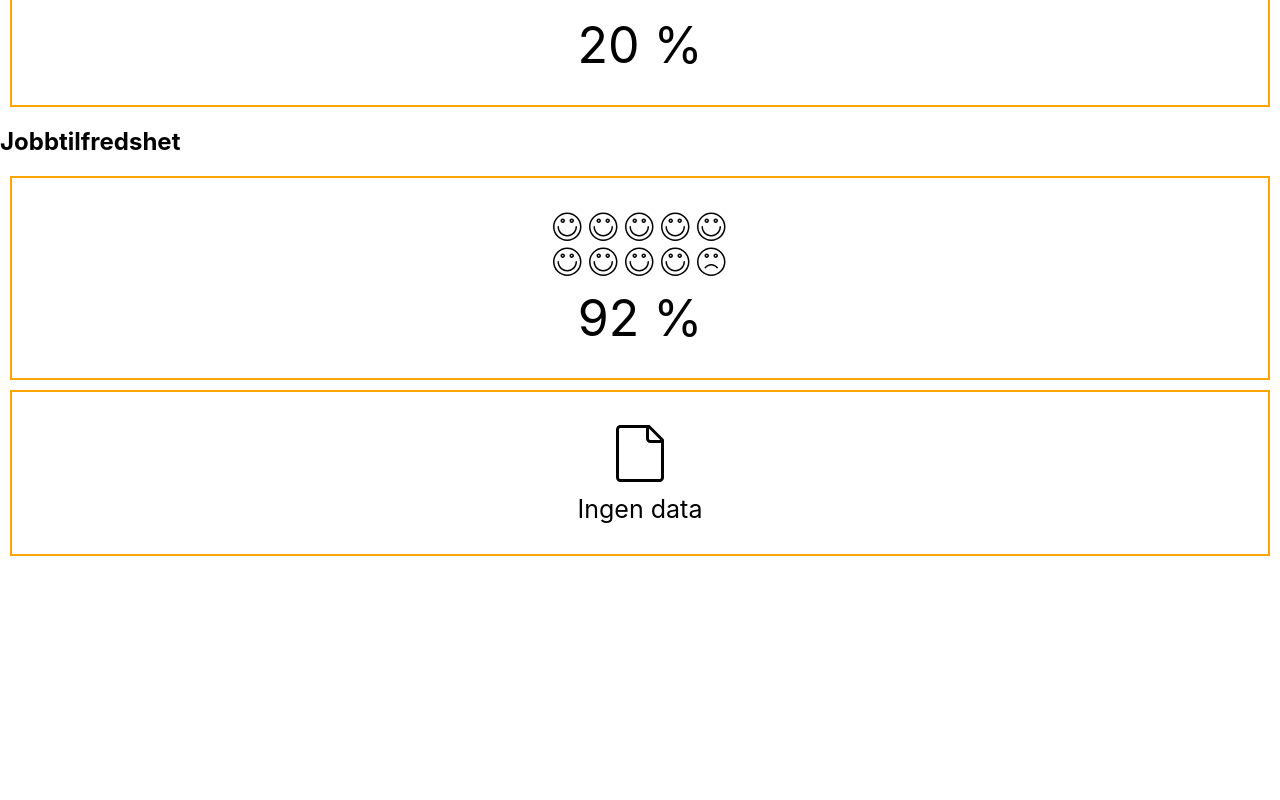
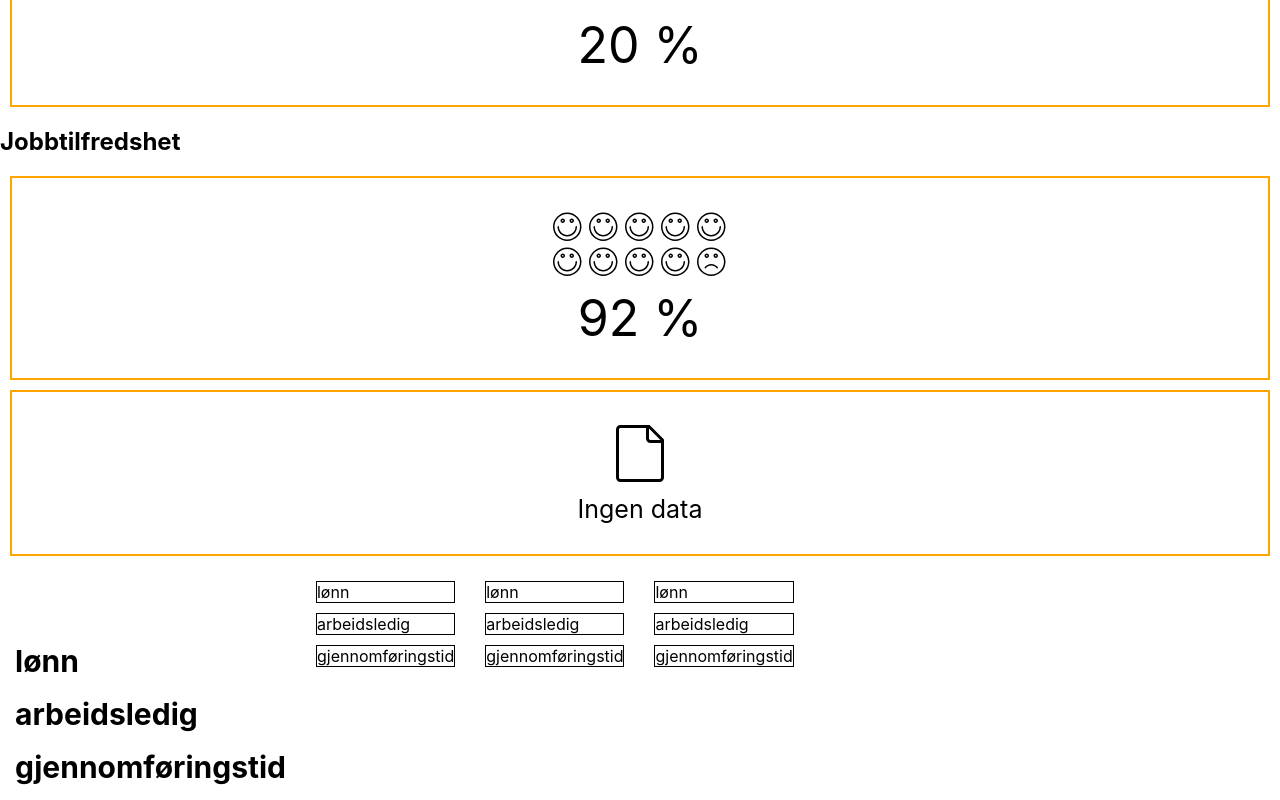
Before and after one commit to Utdanningsdirektoratet/sammenlignfrontend, a React (Create React App) app: page /sammenligne in a window 1280 px wide. Shown: the part 1595-2395 px from the top of the page. Before the commit the page ends 2161 px from the top, so only its background shows below. Built offline with nearby package versions, Linux system fonts and the light colour scheme.

Commit message:
first draft sammenligningsside

```diff
--- /dev/null
+++ b/src/components/pages/ComparisonPage.scss
@@ -0,0 +1,33 @@
+.flex-container {
+  display: flex;
+}
+
+.flex-item {
+  color: black;
+  &.title {
+    font-size: 30px;
+    font-weight: bold;
+    margin: 15px;
+  }
+
+  &.point-title {
+    vertical-align: middle;
+    margin-top: 17px;
+  }
+
+  &.component {
+    border: 1px;
+    border-color: black;
+    border-style: solid;
+
+    margin: 10px;
+  }
+}
+
+.flex-containter-row {
+  padding: 5px;
+}
+
+.flex-item-point {
+  margin-top: 60px;
+}
--- a/src/components/pages/ComparisonPage.tsx
+++ b/src/components/pages/ComparisonPage.tsx
@@ -12,7 +12,14 @@ import Jobbtilfredshet from "../visualizations/Jobbtilfredshet";
 // import { getData } from "../../data/data";
 import { RouteComponentProps } from "react-router";
 
-// import './ComparisonPage.css'
+import "./ComparisonPage.scss";
+
+const comparisonTypes = [
+  "y_bilmekaniker_lett",
+  "y_advokatsekretar",
+  "y_arbeidsmedisiner",
+];
+const datapunkt = ["lønn", "arbeidsledig", "gjennomføringstid"];
 
 class ComparisonPage extends React.Component<RouteComponentProps> {
   public componentDidMount() {
@@ -40,22 +47,46 @@ class ComparisonPage extends React.Component<RouteComponentProps> {
               { title: "Fisker", percentage: 90, info: 12 },
               { title: "Fiskeopdretter", percentage: 45, info: 12 },
               { title: "Fiskehelsebiolog", percentage: 30, info: 12 },
-              { title: "Fagarbeider sjømatproduksjon", percentage: 25, info: 12 },
+              {
+                title: "Fagarbeider sjømatproduksjon",
+                percentage: 25,
+                info: 12,
+              },
               { title: "Sjømathandler", percentage: 15, info: 12 },
-              { title: "Fiskeforsker", percentage: 5, info: 12 }
+              { title: "Fiskeforsker", percentage: 5, info: 12 },
             ]}
           />
 
           <h2>Gjennomføringstid</h2>
-          <Gjennomforingstid years={5} months={9}></Gjennomforingstid>
+          <Gjennomforingstid years={5} months={9} />
 
           <h2>Frafall / stryk</h2>
-          <Frafall value={20}></Frafall>
+          <Frafall value={20} />
 
           <h2>Jobbtilfredshet</h2>
-          <Jobbtilfredshet value={92}></Jobbtilfredshet>
+          <Jobbtilfredshet value={92} />
 
           <NoData />
+
+          <div className="flex-container">
+            <div className="flex-item-point">
+              {datapunkt.map((pkt, key) => (
+                <div key={key} className="flex-item title point-title">
+                  {pkt}
+                </div>
+              ))}
+            </div>
+
+            {comparisonTypes.map((name, titleKey) => (
+              <div className="flex-containter-row" key={titleKey}>
+                {datapunkt.map((pkt, pktKey) => (
+                  <div key={pktKey} className="flex-item component">
+                    {pkt}
+                  </div>
+                ))}
+              </div>
+            ))}
+          </div>
         </div>
       </PageChrome>
     );
```
Also changed, not shown: 1 other file (tests, documents, lock files or other folders).
